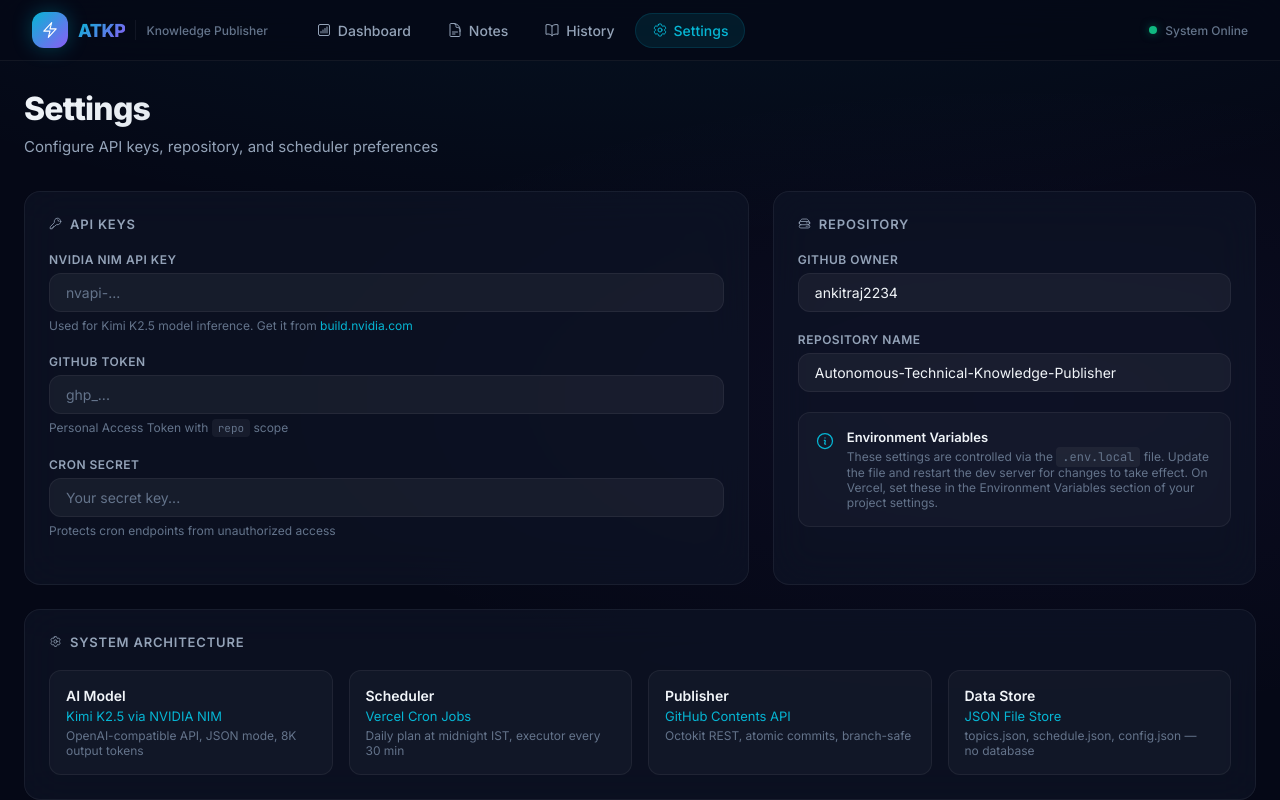
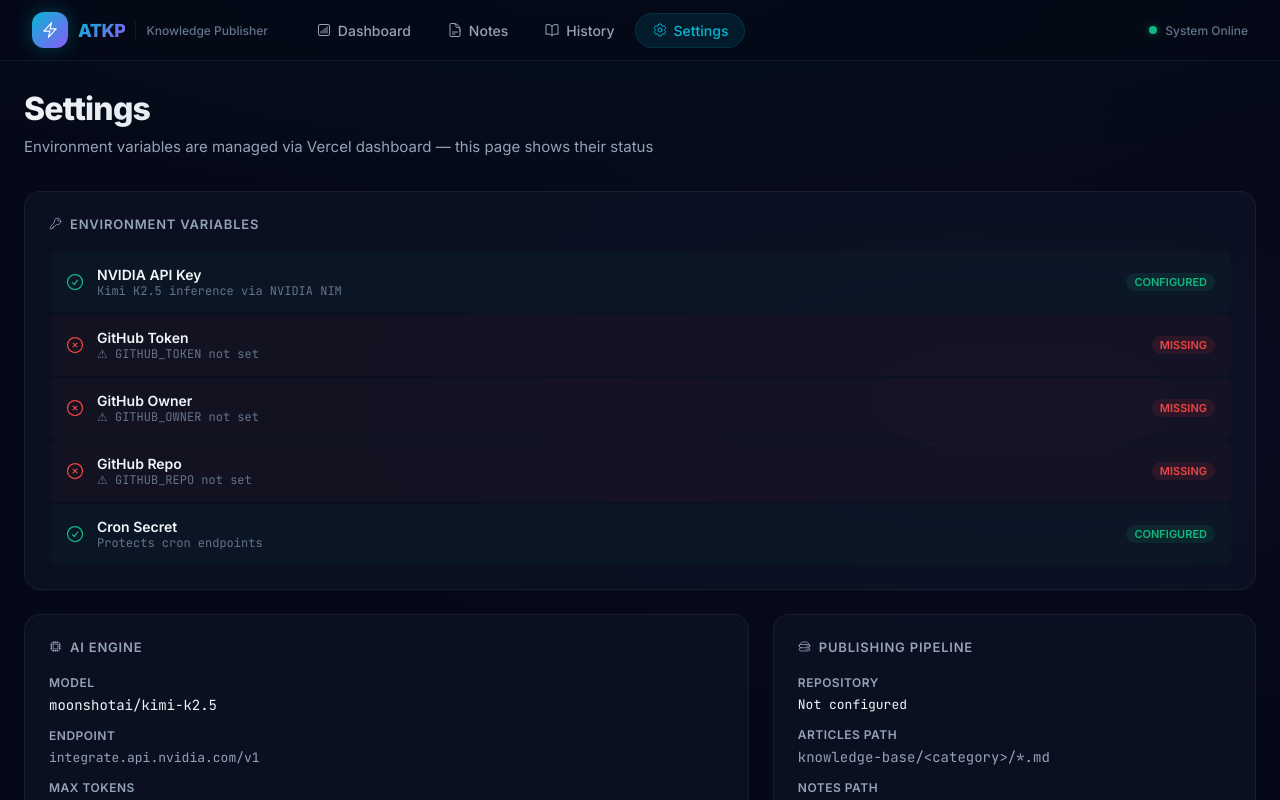
Before and after one commit to ankitraj2234/Autonomous-Technical-Knowledge-Publisher, a Next.js app: page /settings in a window 1280 px wide. Shown: the top 800 px of the page. Built offline with nearby package versions, Linux system fonts and the light colour scheme; no server answers.

Commit message:
feat: live config status on Settings page

```diff
--- a/src/app/settings/page.tsx
+++ b/src/app/settings/page.tsx
@@ -1,247 +1,212 @@
 'use client';
 
-import { useState } from 'react';
-import toast from 'react-hot-toast';
+import { useState, useEffect } from 'react';
 import {
-    HiOutlineCog6Tooth,
     HiOutlineKey,
     HiOutlineServerStack,
-    HiOutlineInformationCircle,
+    HiOutlineCpuChip,
+    HiOutlineCheckCircle,
+    HiOutlineXCircle,
+    HiOutlineArrowPath,
 } from 'react-icons/hi2';
 
+interface ConfigStatus {
+    nvidia: boolean;
+    github: boolean;
+    owner: string;
+    repo: string;
+    cron: boolean;
+    vercel: boolean;
+}
+
 export default function SettingsPage() {
-    const [nvidiaKey, setNvidiaKey] = useState('');
-    const [githubToken, setGithubToken] = useState('');
-    const [githubOwner, setGithubOwner] = useState('ankitraj2234');
-    const [githubRepo, setGithubRepo] = useState(
-        'Autonomous-Technical-Knowledge-Publisher'
+    const [config, setConfig] = useState<ConfigStatus | null>(null);
+    const [loading, setLoading] = useState(true);
+
+    useEffect(() => {
+        fetch('/api/config-status')
+            .then(res => res.json())
+            .then(data => setConfig(data))
+            .catch(() => { })
+            .finally(() => setLoading(false));
+    }, []);
+
+    const StatusIcon = ({ ok }: { ok: boolean }) =>
+        ok ? (
+            <HiOutlineCheckCircle style={{ color: 'var(--status-success)', fontSize: '20px' }} />
+        ) : (
+            <HiOutlineXCircle style={{ color: 'var(--status-error)', fontSize: '20px' }} />
         );
-    const [cronSecret, setCronSecret] = useState('');
 
-    const handleSave = () => {
-        toast.success(
-            'Settings are managed via .env.local file. Update the file and restart the server.',
-            { duration: 5000 }
-        );
-    };
+    const envRows = config
+        ? [
+            { label: 'NVIDIA API Key', key: 'NVIDIA_API_KEY', ok: config.nvidia, hint: 'Kimi K2.5 inference via NVIDIA NIM' },
+            { label: 'GitHub Token', key: 'GITHUB_TOKEN', ok: config.github, hint: 'PAT with repo scope' },
+            { label: 'GitHub Owner', key: 'GITHUB_OWNER', ok: !!config.owner, hint: config.owner || 'Not set' },
+            { label: 'GitHub Repo', key: 'GITHUB_REPO', ok: !!config.repo, hint: config.repo || 'Not set' },
+            { label: 'Cron Secret', key: 'CRON_SECRET', ok: config.cron, hint: 'Protects cron endpoints' },
+        ]
+        : [];
 
     return (
         <div className="fade-in">
             <div className="page-header">
                 <h1 className="page-title">Settings</h1>
                 <p className="page-subtitle">
-                    Configure API keys, repository, and scheduler preferences
+                    Environment variables are managed via Vercel dashboard — this page shows their status
                 </p>
             </div>
 
+            {/* Config Status */}
+            <div className="card" style={{ marginBottom: '24px' }}>
+                <div className="card-header">
+                    <h3 className="card-title">
+                        <HiOutlineKey style={{ marginRight: '8px' }} />
+                        Environment Variables
+                    </h3>
+                    {config?.vercel && (
+                        <span
+                            style={{
+                                fontSize: '12px',
+                                padding: '4px 12px',
+                                borderRadius: 'var(--radius-full)',
+                                background: 'rgba(16, 185, 129, 0.1)',
+                                color: 'var(--status-success)',
+                                border: '1px solid rgba(16, 185, 129, 0.2)',
+                                fontWeight: 600,
+                            }}
+                        >
+                            Running on Vercel
+                        </span>
+                    )}
+                </div>
+
+                {loading ? (
+                    <div className="empty-state" style={{ padding: '40px' }}>
+                        <div className="spinner" />
+                    </div>
+                ) : (
+                    <div style={{ display: 'flex', flexDirection: 'column', gap: '2px' }}>
+                        {envRows.map(row => (
+                            <div
+                                key={row.key}
+                                style={{
+                                    display: 'flex',
+                                    alignItems: 'center',
+                                    gap: '12px',
+                                    padding: '14px 16px',
+                                    borderRadius: 'var(--radius-sm)',
+                                    background: row.ok
+                                        ? 'rgba(16, 185, 129, 0.03)'
+                                        : 'rgba(239, 68, 68, 0.03)',
+                                }}
+                            >
+                                <StatusIcon ok={row.ok} />
+                                <div style={{ flex: 1, minWidth: 0 }}>
+                                    <div style={{ fontSize: '14px', fontWeight: 600 }}>
+                                        {row.label}
+                                    </div>
+                                    <div
+                                        style={{
+                                            fontSize: '12px',
+                                            color: 'var(--text-muted)',
+                                            fontFamily: "'JetBrains Mono', monospace",
+                                        }}
+                                    >
+                                        {row.ok ? row.hint : `⚠ ${row.key} not set`}
+                                    </div>
+                                </div>
+                                <span
+                                    style={{
+                                        fontSize: '11px',
+                                        fontWeight: 600,
+                                        padding: '2px 8px',
+                                        borderRadius: 'var(--radius-full)',
+                                        background: row.ok
+                                            ? 'rgba(16, 185, 129, 0.1)'
+                                            : 'rgba(239, 68, 68, 0.1)',
+                                        color: row.ok
+                                            ? 'var(--status-success)'
+                                            : 'var(--status-error)',
+                                    }}
+                                >
+                                    {row.ok ? 'CONFIGURED' : 'MISSING'}
+                                </span>
+                            </div>
+                        ))}
+                    </div>
+                )}
+            </div>
+
+            {/* System Architecture */}
             <div className="content-grid">
-                {/* API Keys */}
                 <div className="card">
                     <div className="card-header">
                         <h3 className="card-title">
-                            <HiOutlineKey style={{ marginRight: '8px' }} />
-                            API Keys
+                            <HiOutlineCpuChip style={{ marginRight: '8px' }} />
+                            AI Engine
                         </h3>
                     </div>
-
-                    <div className="form-group">
-                        <label className="form-label">NVIDIA NIM API Key</label>
-                        <input
-                            className="input"
-                            type="password"
-                            placeholder="nvapi-..."
-                            value={nvidiaKey}
-                            onChange={e => setNvidiaKey(e.target.value)}
-                        />
-                        <p className="form-help">
-                            Used for Kimi K2.5 model inference. Get it from{' '}
-                            <a
-                                href="https://build.nvidia.com"
-                                target="_blank"
-                                rel="noopener noreferrer"
-                                style={{ color: 'var(--accent-primary)' }}
-                            >
-                                build.nvidia.com
-                            </a>
-                        </p>
+                    <div style={{ display: 'flex', flexDirection: 'column', gap: '14px' }}>
+                        <div>
+                            <div className="form-label">Model</div>
+                            <div style={{ fontSize: '14px', fontFamily: "'JetBrains Mono', monospace" }}>
+                                moonshotai/kimi-k2.5
                             </div>
-
-                    <div className="form-group">
-                        <label className="form-label">GitHub Token</label>
-                        <input
-                            className="input"
-                            type="password"
-                            placeholder="ghp_..."
-                            value={githubToken}
-                            onChange={e => setGithubToken(e.target.value)}
-                        />
-                        <p className="form-help">
-                            Personal Access Token with <code>repo</code> scope
-                        </p>
                         </div>
-
-                    <div className="form-group">
-                        <label className="form-label">CRON Secret</label>
-                        <input
-                            className="input"
-                            type="password"
-                            placeholder="Your secret key..."
-                            value={cronSecret}
-                            onChange={e => setCronSecret(e.target.value)}
-                        />
-                        <p className="form-help">
-                            Protects cron endpoints from unauthorized access
-                        </p>
+                        <div>
+                            <div className="form-label">Endpoint</div>
+                            <div style={{ fontSize: '13px', fontFamily: "'JetBrains Mono', monospace", color: 'var(--text-secondary)' }}>
+                                integrate.api.nvidia.com/v1
+                            </div>
+                        </div>
+                        <div>
+                            <div className="form-label">Max Tokens</div>
+                            <div style={{ fontSize: '14px' }}>16,384</div>
+                        </div>
+                        <div>
+                            <div className="form-label">Output Format</div>
+                            <div style={{ fontSize: '14px' }}>Structured JSON → Markdown</div>
+                        </div>
                     </div>
                 </div>
 
-                {/* Repository Settings */}
                 <div className="card">
                     <div className="card-header">
                         <h3 className="card-title">
                             <HiOutlineServerStack style={{ marginRight: '8px' }} />
-                            Repository
+                            Publishing Pipeline
                         </h3>
                     </div>
-
-                    <div className="form-group">
-                        <label className="form-label">GitHub Owner</label>
-                        <input
-                            className="input"
-                            placeholder="username"
-                            value={githubOwner}
-                            onChange={e => setGithubOwner(e.target.value)}
-                        />
-                    </div>
-
-                    <div className="form-group">
-                        <label className="form-label">Repository Name</label>
-                        <input
-                            className="input"
-                            placeholder="repo-name"
-                            value={githubRepo}
-                            onChange={e => setGithubRepo(e.target.value)}
-                        />
-                    </div>
-
-                    <div
-                        style={{
-                            padding: '16px',
-                            background: 'var(--bg-glass)',
-                            borderRadius: 'var(--radius-md)',
-                            border: '1px solid var(--border-subtle)',
-                            display: 'flex',
-                            gap: '12px',
-                            alignItems: 'flex-start',
-                        }}
-                    >
-                        <HiOutlineInformationCircle
-                            style={{
-                                color: 'var(--accent-primary)',
-                                fontSize: '20px',
-                                flexShrink: 0,
-                                marginTop: '2px',
-                            }}
-                        />
+                    <div style={{ display: 'flex', flexDirection: 'column', gap: '14px' }}>
                         <div>
-                            <div
-                                style={{
-                                    fontSize: '13px',
-                                    fontWeight: 600,
-                                    marginBottom: '4px',
-                                }}
-                            >
-                                Environment Variables
-                            </div>
-                            <div style={{ fontSize: '12px', color: 'var(--text-muted)' }}>
-                                These settings are controlled via the{' '}
-                                <code
-                                    style={{
-                                        background: 'var(--bg-input)',
-                                        padding: '2px 6px',
-                                        borderRadius: '4px',
-                                        fontFamily: "'JetBrains Mono', monospace",
-                                    }}
-                                >
-                                    .env.local
-                                </code>{' '}
-                                file. Update the file and restart the dev server for changes to
-                                take effect. On Vercel, set these in the Environment Variables
-                                section of your project settings.
+                            <div className="form-label">Repository</div>
+                            <div style={{ fontSize: '13px', fontFamily: "'JetBrains Mono', monospace" }}>
+                                {config?.owner && config?.repo
+                                    ? `${config.owner}/${config.repo}`
+                                    : 'Not configured'}
                             </div>
                         </div>
+                        <div>
+                            <div className="form-label">Articles Path</div>
+                            <div style={{ fontSize: '14px', fontFamily: "'JetBrains Mono', monospace", color: 'var(--text-secondary)' }}>
+                                knowledge-base/{'<category>'}/*.md
               </div>
             </div>
-
-                {/* Architecture Info */}
-                <div className="card full-width">
-                    <div className="card-header">
-                        <h3 className="card-title">
-                            <HiOutlineCog6Tooth style={{ marginRight: '8px' }} />
-                            System Architecture
-                        </h3>
-                    </div>
-                    <div
-                        style={{
-                            display: 'grid',
-                            gridTemplateColumns: 'repeat(auto-fit, minmax(250px, 1fr))',
-                            gap: '16px',
-                        }}
-                    >
-                        {[
-                            {
-                                title: 'AI Model',
-                                desc: 'Kimi K2.5 via NVIDIA NIM',
-                                detail: 'OpenAI-compatible API, JSON mode, 8K output tokens',
-                            },
-                            {
-                                title: 'Scheduler',
-                                desc: 'Vercel Cron Jobs',
-                                detail: 'Daily plan at midnight IST, executor every 30 min',
-                            },
-                            {
-                                title: 'Publisher',
-                                desc: 'GitHub Contents API',
-                                detail: 'Octokit REST, atomic commits, branch-safe',
-                            },
-                            {
-                                title: 'Data Store',
-                                desc: 'JSON File Store',
-                                detail: 'topics.json, schedule.json, config.json — no database',
-                            },
-                        ].map(item => (
-                            <div
-                                key={item.title}
-                                style={{
-                                    padding: '16px',
-                                    background: 'var(--bg-glass)',
-                                    borderRadius: 'var(--radius-md)',
-                                    border: '1px solid var(--border-subtle)',
-                                }}
-                            >
-                                <div
-                                    style={{
-                                        fontSize: '14px',
-                                        fontWeight: 600,
-                                        marginBottom: '4px',
-                                    }}
-                                >
-                                    {item.title}
-                                </div>
-                                <div
-                                    style={{
-                                        fontSize: '13px',
-                                        color: 'var(--accent-primary)',
-                                        marginBottom: '4px',
-                                    }}
-                                >
-                                    {item.desc}
-                                </div>
-                                <div style={{ fontSize: '12px', color: 'var(--text-muted)' }}>
-                                    {item.detail}
+            <div>
+              <div className="form-label">Notes Path</div>
+              <div style={{ fontSize: '14px', fontFamily: "'JetBrains Mono', monospace", color: 'var(--text-secondary)' }}>
+                notes/*.txt
               </div>
             </div>
-                        ))}
+            <div>
+              <div className="form-label">Cron Schedule</div>
+              <div style={{ fontSize: '14px' }}>Daily at midnight IST</div>
+            </div>
+            <div>
+              <div className="form-label">Daily Commits</div>
+              <div style={{ fontSize: '14px' }}>1–10 articles (randomized)</div>
+            </div>
           </div>
         </div>
       </div>
```
Also changed, not shown: src/app/api/config-status/route.ts (added, +14 -0 lines). Lines whose indentation alone changed are shown as unchanged.
